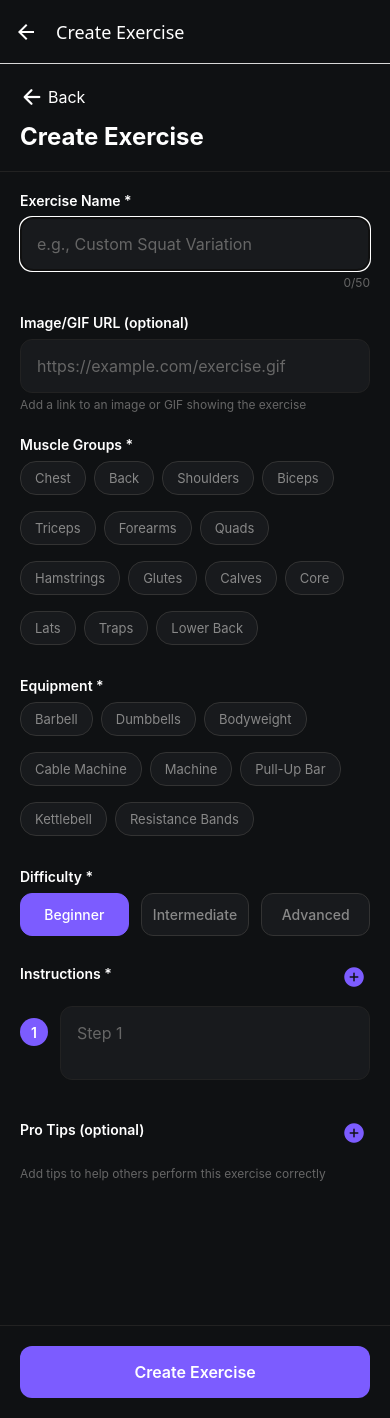
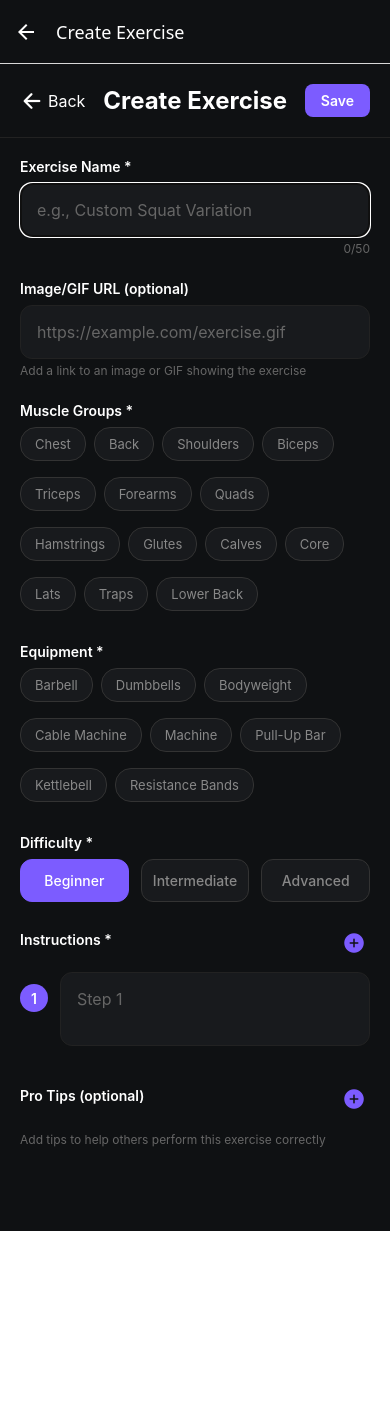
Before and after one commit to jarvisoperatorhq/liftlog, a React Native app: screen /CreateExercise in a window 390 px wide. After the commit the page ends 1231 px from the top, so only its background shows below. Built offline with nearby package versions, Linux system fonts and the light colour scheme.

Commit message:
Move Create Exercise button to header

```diff
--- a/src/screens/Exercise/CreateExerciseScreen.tsx
+++ b/src/screens/Exercise/CreateExerciseScreen.tsx
@@ -127,6 +127,9 @@ export default function CreateExerciseScreen() {
           <Text style={styles.backText}>Back</Text>
         </TouchableOpacity>
         <Text style={styles.headerTitle}>Create Exercise</Text>
+        <TouchableOpacity style={styles.headerCreateButton} onPress={handleCreate}>
+          <Text style={styles.headerCreateButtonText}>Save</Text>
+        </TouchableOpacity>
       </View>
 
       <ScrollView contentContainerStyle={styles.scrollContent}>
@@ -298,15 +301,9 @@ export default function CreateExerciseScreen() {
             ))}
           </View>
 
-          <View style={{ height: 100 }} />
+          <View style={{ height: 40 }} />
         </View>
       </ScrollView>
-
-      <View style={[styles.footer, { paddingBottom: insets.bottom + 20 }]}>
-        <TouchableOpacity style={styles.createButton} onPress={handleCreate}>
-          <Text style={styles.createButtonText}>Create Exercise</Text>
-        </TouchableOpacity>
-      </View>
     </KeyboardAvoidingView>
   );
 }
@@ -317,6 +314,9 @@ const styles = StyleSheet.create({
     backgroundColor: '#0F1113',
   },
   header: {
+    flexDirection: 'row',
+    alignItems: 'center',
+    justifyContent: 'space-between',
     padding: 20,
     borderBottomWidth: 1,
     borderBottomColor: '#222',
@@ -324,7 +324,6 @@ const styles = StyleSheet.create({
   backButton: {
     flexDirection: 'row',
     alignItems: 'center',
-    marginBottom: 12,
   },
   backText: {
     fontSize: 16,
@@ -335,6 +334,17 @@ const styles = StyleSheet.create({
     fontSize: 24,
     fontWeight: 'bold',
     color: '#fff',
+  },
+  headerCreateButton: {
+    backgroundColor: '#7C5CFF',
+    paddingHorizontal: 16,
+    paddingVertical: 8,
+    borderRadius: 8,
+  },
+  headerCreateButtonText: {
+    color: '#fff',
+    fontSize: 14,
+    fontWeight: '600',
   },
   scrollContent: {
     flexGrow: 1,
```
